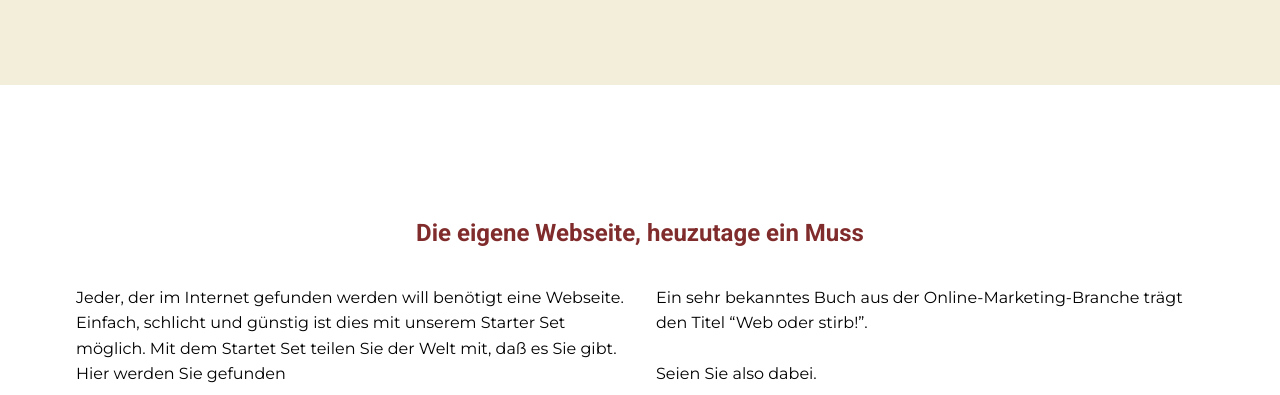
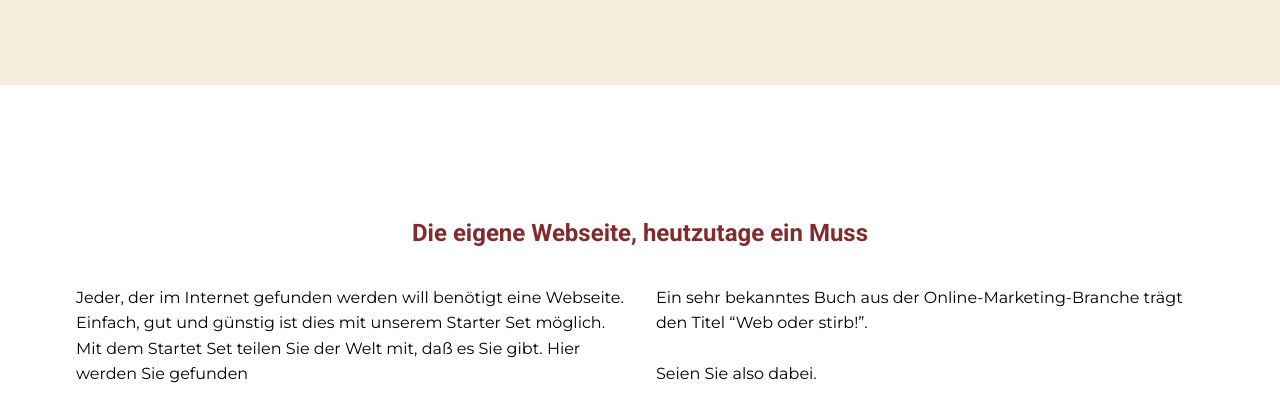
Before and after one commit to jetzt-deins/jetzt-deins.github.io, a plain HTML site: page index.html in a window 1280 px wide. Shown: the part 405-800 px from the top of the page. Drawn offline with Linux system fonts and the light colour scheme.

Commit message:
Update index.html

```diff
--- a/index.html
+++ b/index.html
@@ -37,11 +37,11 @@
 
     <section>
         <div class="container">
-            <h2 class="text-center">Die eigene Webseite, heuzutage ein Muss</h2>
+            <h2 class="text-center">Die eigene Webseite, heutzutage ein Muss</h2>
             <div class="split einfuehrung">
                 <div>
                     <p>Jeder, der im Internet gefunden werden will benötigt eine Webseite. <br>
-                        Einfach, schlicht und günstig ist dies mit unserem Starter Set möglich. Mit dem Startet Set teilen Sie der Welt mit, da&szlig; es Sie gibt. Hier werden Sie gefunden</p>
+                        Einfach, gut und günstig ist dies mit unserem Starter Set möglich. Mit dem Startet Set teilen Sie der Welt mit, da&szlig; es Sie gibt. Hier werden Sie gefunden</p>
                 </div>
                 <div>
                     <p>Ein sehr bekanntes Buch aus der Online-Marketing-Branche trägt den Titel “Web oder stirb!”.<br><br>
```
